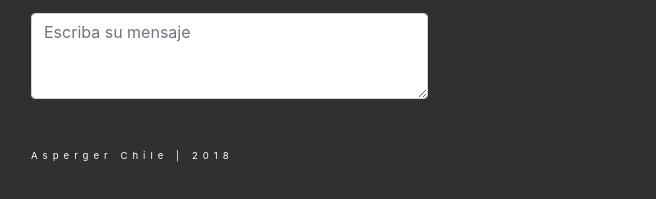
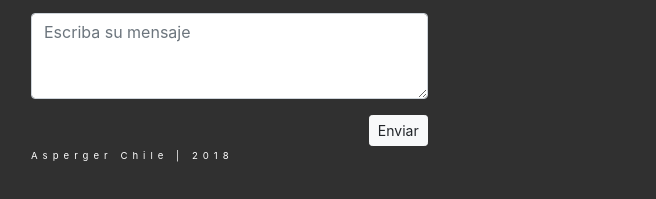
Before and after one commit to CassiusHR/prueba_1, a plain HTML site: page index.html in a window 1280 px wide. Shown: the part 2957-3156 px from the top of the page, 624-1280 px from the left. Drawn offline with Linux system fonts and the light colour scheme.

```diff
--- a/index.html
+++ b/index.html
@@ -112,6 +112,7 @@
                 <div class="form-group">
                     <textarea class="form-control" id="exampleFormControlTextarea1" rows="3" placeholder="Escriba su mensaje"></textarea>
                 </div>
+                <button class="btn btn-sm btn-light float-right">Enviar</button>
             </form>
             <p>Asperger Chile | 2018</p>
         </div>
```
Also changed, not shown: nosotros.html (+1 -0 lines), noticias.html (+1 -0 lines).
